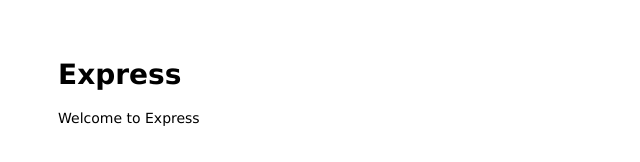
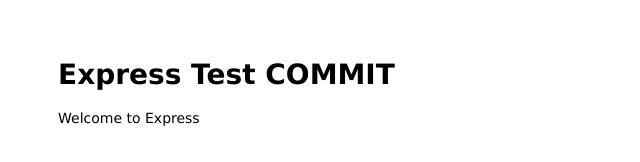
Before and after one commit to kitariel/flickme-backend-API, a website: page public/index.html in a window 1280 px wide. Shown: the whole page, without its empty margins (0-640 px from the left). Drawn offline with Linux system fonts and the light colour scheme.

Commit message:
updated index html at public folder

```diff
--- a/public/index.html
+++ b/public/index.html
@@ -6,7 +6,7 @@
 </head>
 
 <body>
-  <h1>Express</h1>
+  <h1>Express Test COMMIT</h1>
   <p>Welcome to Express</p>
 </body>
 
```
